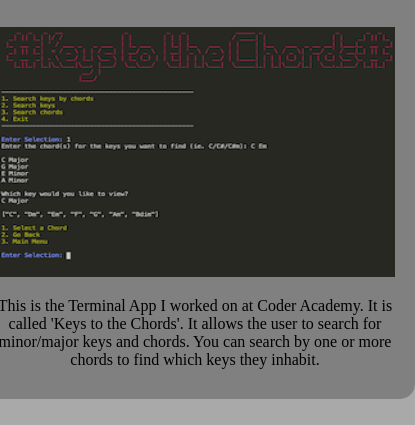
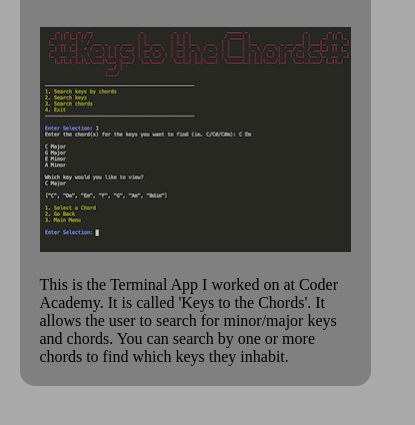
Before and after one commit to dunerztd/Portfolio-2.0, a Gatsby site: page /projects in a window 390 px wide. Shown: the part 371-796 px from the top of the page, 415 px wide, since content can reach past the window. Built offline with nearby package versions, Linux system fonts and the light colour scheme; Gatsby itself is replaced by a stand-in of ours.

Commit message:
worked out responsiveness of projects page with media queries. seems to me ok

```diff
--- a/src/pages/about.css
+++ b/src/pages/about.css
@@ -10,7 +10,7 @@ body {
 }
 
 .container {
-  width: 100vw;
+  width: 100%;
   margin: 0;
 }
 
--- a/src/pages/projects.js
+++ b/src/pages/projects.js
@@ -41,13 +41,16 @@ export default function Work() {
         </p>
       </div>
 
+      <div className={styles.imageAndText}>
         <div className={styles.image}>
           <img src={props.image} alt="" />
         </div>
+
         <div className={styles.imageText}>
           <p>
             {props.description}
           </p>
+        </div>
       </div>
 
     </div>
--- a/src/pages/projects.module.css
+++ b/src/pages/projects.module.css
@@ -10,41 +10,44 @@
   flex-direction: row;
 }
 
-/* Main view grid box */
-
-.image {
-  width: 400px;
-  height: 250px;
-}
-
-.imageText {
-  text-align: center;
-  width: 400px;
-  height: auto;
-  padding: 20px 0px 10px 0px;
-}
+/* Main view  */
 
 img {
   width: 100%;
   height: 100%
 }
 
-.imageText h2 {
+.image {
+  width: 50%;
+  height: auto;
+}
+
+.imageText {
+  text-align: left;
+  width: 45%;
+  height: auto;
+  padding-left: 30px;
+}
+
+
+.imageAndText {
+  width: 100%;
+  display: flex;
+  flex-wrap: wrap;
+  flex-direction: row;
+}
+
+.box {
+  border-radius: 15px;
+  background-color: gray;
   padding: 20px;
+  margin: 20px 10px;
+  width: 90%;
 }
 
 .box a {
   text-decoration: none;
   color: black;
-}
-
-
-.box {
-  /* border: 2px solid black; */
-  border-radius: 15px;
-  background-color: gray;
-  padding: 20px;
-  margin: 20px 10px;
 }
 
 .boxHeading {
@@ -62,7 +65,7 @@ img {
 }
 
 .tech {
-  width: 300px;
+  width: 100%;
   padding-top: 10px;
 }
 
@@ -76,8 +79,39 @@ img {
 
 /* Media queries */
 
-@media only screen and (max-width: 600px) {
-  .gridBox {
-    grid-template-columns: 1fr;
+
+@media all and (max-width: 1000px) {
+  .imageAndText {
+    flex-direction: column;
+    justify-content: center;
+    align-items: center;
+  }
+
+  .image {
+    width: 80%;
+    height: 90%;
+  }
+
+  .imageText {
+    width: 100%;
+    padding: 20px 0px 0px 0px;
   }
 }
+
+@media all and (max-width: 800px) {
+  .imageAndText {
+    flex-direction: column;
+    justify-content: center;
+    align-items: center;
+  }
+
+  .image {
+    width: 100%;
+    height: 90%;
+  }
+
+  .imageText {
+    width: 100%;
+    padding: 20px 0px 0px 0px;
+  }
+}
```
Lines whose indentation alone changed are shown as unchanged.
